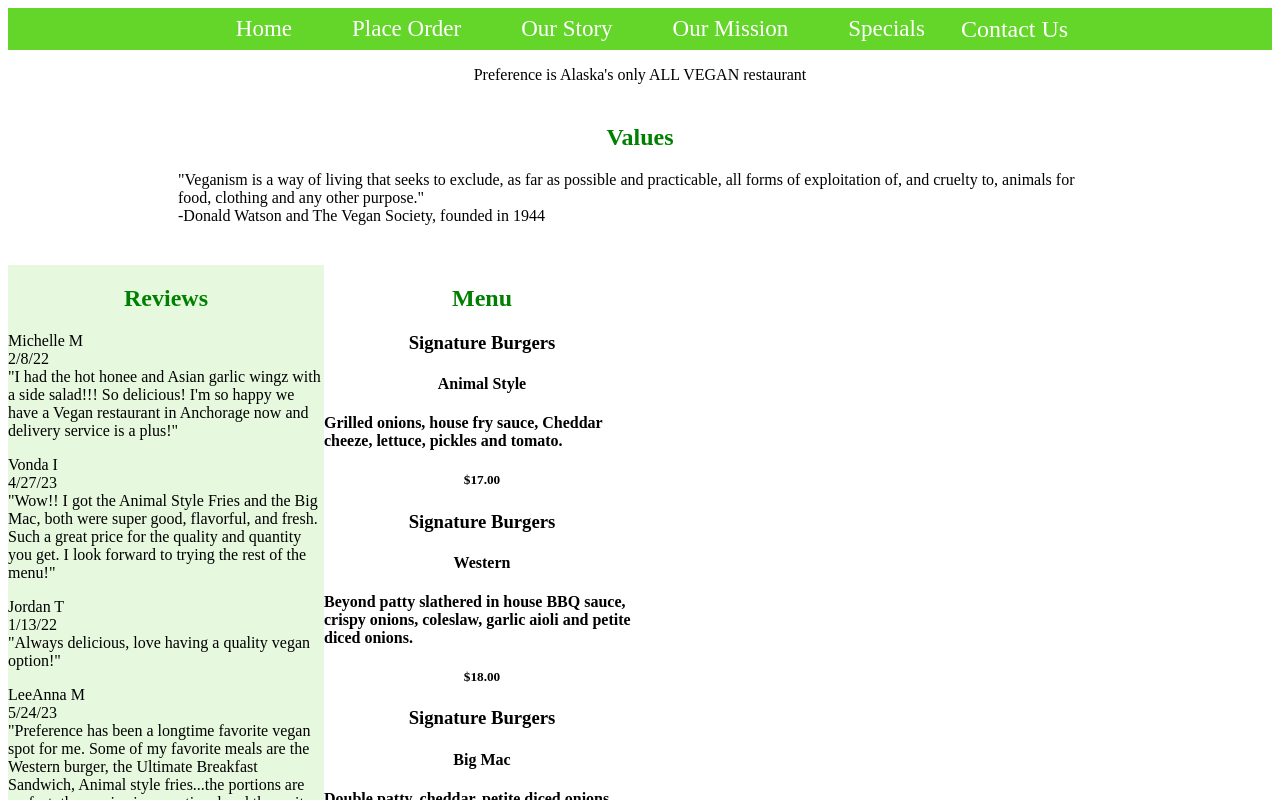
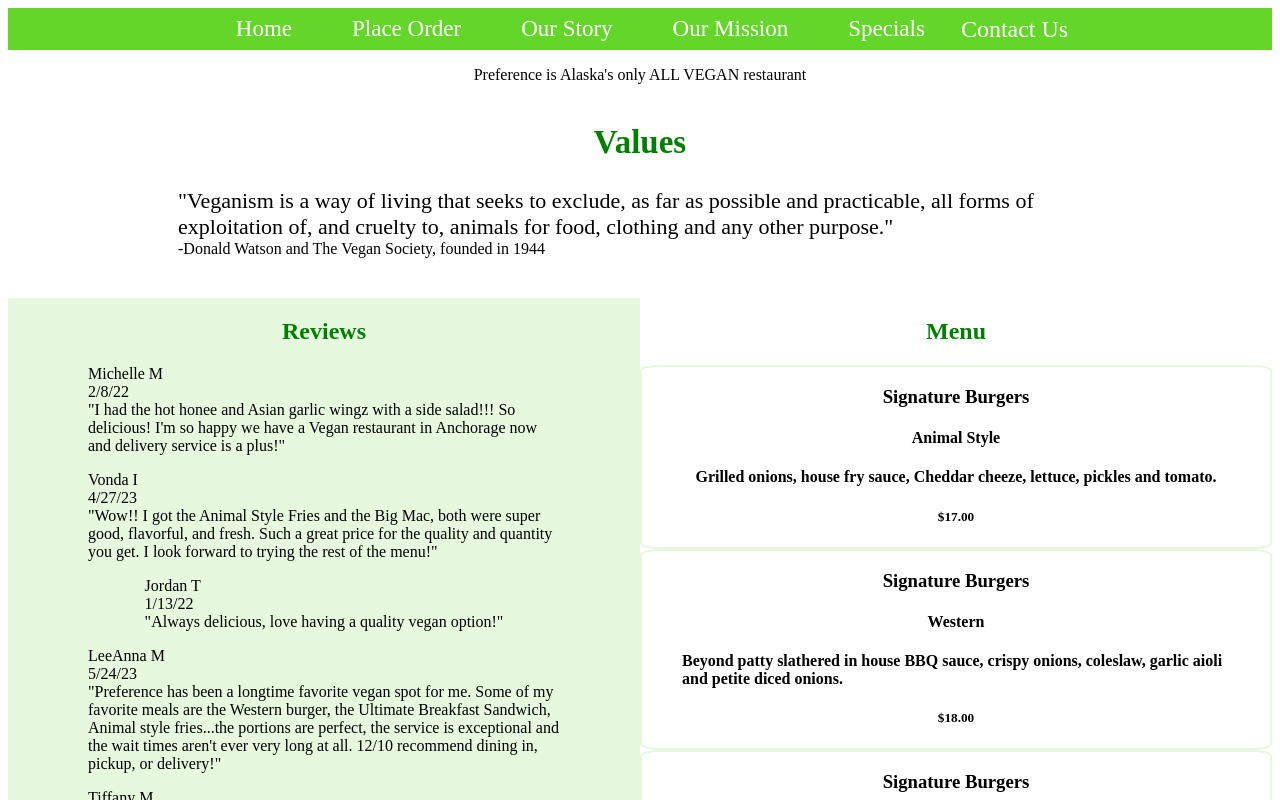
Before and after one commit to jazzminceleste/Final-Project-React-App, a React (Vite) app: page / in a window 1280 px wide. Shown: the top 800 px of the page. Built offline with nearby package versions, Linux system fonts and the light colour scheme.

Commit message:
18 progress

```diff
--- a/src/App.css
+++ b/src/App.css
@@ -94,23 +94,31 @@ h2 {
 .review {
 
   justify-content: center;
+  padding: 0 80px;
 }
 
 .grid {
   display: grid;
-  grid-template-columns: 25% 25% 25% 25%;
+  grid-template-columns: 50% 50%;
   grid-template-rows: 25% 25% 25% 25%;
 }
 
 .menu-card {
   grid-row: 3/5;
   flex-wrap: wrap;
+  padding: 0 40px;
+  border: 2px solid rgb(230, 248, 222);
+  border-radius: 3%;
 }
 
 .values {
   margin: 40px;
   padding: 0 130px;
+  font-size: 22px;
+}
 
+.values div {
+  font-size: medium;
 }
 
 */
--- a/src/components/Values.jsx
+++ b/src/components/Values.jsx
@@ -4,7 +4,9 @@ const Values = () => {
     <div className="values" >
       <h2>Values</h2>
       "Veganism is a way of living that seeks to exclude, as far as possible and practicable, all forms of exploitation of, and cruelty to, animals for food, clothing and any other purpose."<br />
-      -Donald Watson and The Vegan Society, founded in 1944
+      <div>
+        -Donald Watson and The Vegan Society, founded in 1944
+      </div>
     </div >
   )
 }
```
